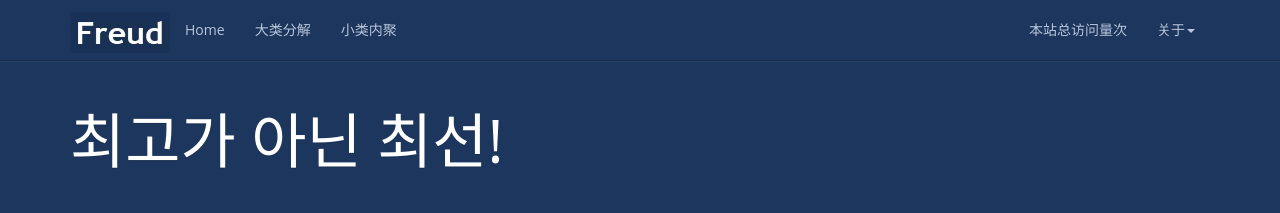
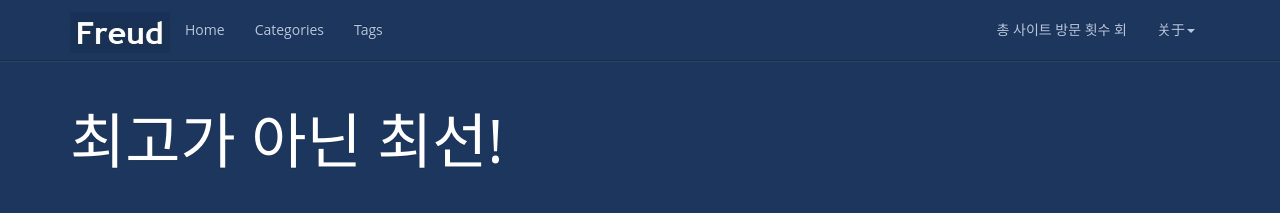
Before and after one commit to gwnucse/gwnucse.github.io, a Jekyll site: the page built from index.md, in a window 1280 px wide. Shown: the top 213 px of the page. Built offline with Jekyll 4.4.1, drawn with Linux system fonts in a browser that asks for light colours; our own code applies the rules of GitHub Pages for plain Markdown files; the list of posts is cut into pages by our own code; comment, search, counter and statistics services are not loaded.

Commit message:
대문 수정

```diff
--- a/_includes/header.html
+++ b/_includes/header.html
@@ -16,27 +16,25 @@
           <a href="{{ '/' | prepend: site.baseurl }}">Home</a>
         </li>
         <li>
-          <a href="{{ '/categories/' | prepend: site.baseurl }}">大类分解</a>
+          <a href="{{ '/categories/' | prepend: site.baseurl }}">Categories</a>
         </li>
         <li>
-          <a href="{{ '/tag' | prepend: site.baseurl }}">小类内聚</a>
+          <a href="{{ '/tag' | prepend: site.baseurl }}">Tags</a>
         </li>
       </ul>
       <ul class="nav navbar-nav navbar-right">
         <li>
-            <a><span id="busuanzi_container_site_pv">本站总访问量<span id="busuanzi_value_site_pv"></span>次</span></a>
+            <a><span id="busuanzi_container_site_pv">총 사이트 방문 횟수 <span id="busuanzi_value_site_pv"></span>회</span></a>
         </li>
         <li class="dropdown">
           <a href="#" class="dropdown-toggle" data-toggle="dropdown">关于<b class="caret"></b></a>
           <ul class="dropdown-menu">
             <li><a rel="nofollow" target="_blank" href="{{site.github}}">Github</a></li>
-            <li><a rel="nofollow" target="_blank" href="{{site.resume_site}}">关于作者</a></li>
-            <li><a rel="nofollow" href="{{ '/books' | prepend: site.baseurl }}">我的书单</a></li>
-            <li><a rel="nofollow" href="http://www.hifreud.com/domains/">域名管理</a></li>
-            <li><a rel="nofollow" href="{{ '/reference' | prepend: site.baseurl }}">推荐博客</a></li>
-            <li><a href="{{ '/feed.xml' | prepend: site.baseurl }}">RSS订阅</a></li>
+            <li><a rel="nofollow" target="_blank" href="{{site.resume_site}}">resume</a></li>
+            <li><a rel="nofollow" href="{{ '/reference' | prepend: site.baseurl }}">추천 블로그</a></li>
+            <li><a href="{{ '/feed.xml' | prepend: site.baseurl }}">RSS피드</a></li>
             <li class="divider"></li>
-            <li><a rel="nofollow" target="_blank" href="https://github.com/luoyan35714/LessOrMore.git">本项目</a></li>
+            <li><a rel="nofollow" target="_blank" href="https://github.com/gwnucse">github orginazation</a></li>
           </ul>
         </li>
       </ul>
```
Also changed, not shown: README.md (deleted).
